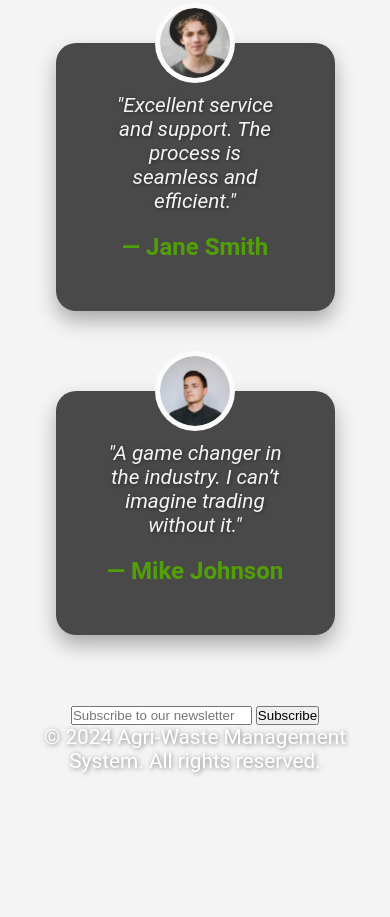
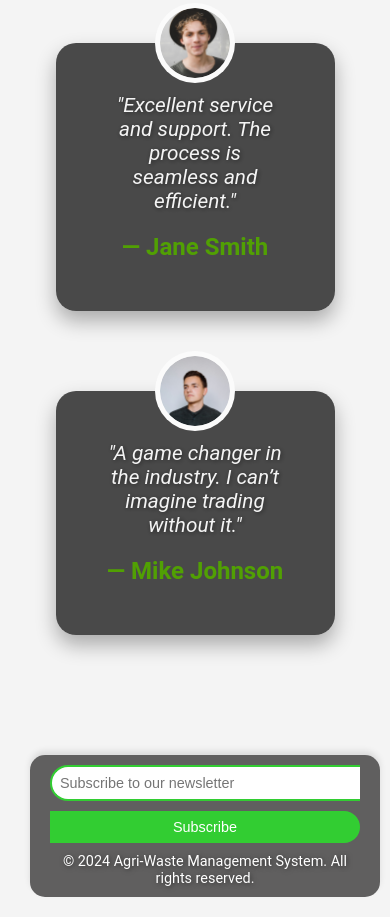
Before and after one commit to Deva3d/AgriWaste, a plain HTML site: page index.html in a window 390 px wide. Shown: the part 1130-2047 px from the top of the page. Before the commit the page ends 1963 px from the top, so only its background shows below. Drawn offline with Linux system fonts and the light colour scheme.

Commit message:
Update styles.css

```diff
--- a/styles.css
+++ b/styles.css
@@ -10,6 +10,7 @@ body, html {
     font-family: 'Roboto', sans-serif;
     background-color: #f4f4f4;
     scrollbar-width: none;
+
 }
 
 /* Full Background Video */
@@ -271,3 +272,88 @@ nav .menu li a.menu-btn:hover {
         width: 90%;
     }
 }
+/* Footer Styles */
+footer {
+    display: flex;
+    flex-direction: column;
+    align-items: center;
+    padding: 10px 30px; /* Reduced padding for height */
+    background-color: rgba(34, 32, 32, 0.7);
+    box-shadow: 0 -4px 6px rgba(0, 0, 0, 0.1);
+    position: relative;
+    margin-top: 50px; /* Space to prevent overlap with content */
+    border-radius: 15px;
+    z-index: 1000;
+    backdrop-filter: blur(10px);
+    width: 100%; /* Full width */
+    max-width: 1000px; /* Match navbar width */
+    box-sizing: border-box; /* Include padding in width calculation */
+
+}
+
+.footer-content {
+    width: 100%;
+    max-width: 1000px; /* Match navbar width */
+    display: flex;
+    justify-content: center;
+    margin-bottom: 10px;
+}
+
+.footer-form {
+    display: flex;
+    gap: 0; /* Remove gap to align input and button properly */
+    width: 100%;
+    max-width: 600px; /* Constrain form width */
+}
+
+.footer-input {
+    flex: 1;
+    padding: 8px;
+    border: 2px solid #32cd32; /* Green border */
+    border-radius: 20px 0 0 20px; /* Rounded corners on the left */
+    font-size: 0.9rem; /* Adjust font size */
+    color: #333;
+    border-right: none; /* Remove border between input and button */
+}
+
+.footer-submit {
+    padding: 8px 20px;
+    border: none;
+    border-radius: 0 20px 20px 0; /* Rounded corners on the right */
+    background-color: #32cd32; /* Green background */
+    color: white;
+    font-size: 0.9rem; /* Adjust font size */
+    cursor: pointer;
+    transition: background-color 0.3s ease-in-out, transform 0.3s ease-in-out;
+}
+
+.footer-submit:hover {
+    background-color: #28a745; /* Darker green background on hover */
+    transform: translateY(-2px); /* Move up on hover */
+}
+
+.footer-bottom {
+    width: 100%;
+    max-width: 1000px; /* Match navbar width */
+    text-align: center;
+}
+
+.footer-bottom p {
+    font-size: 0.9rem;
+    color: white;
+    margin: 0;
+}
+
+/* Responsive Adjustments */
+@media (max-width: 768px) {
+    footer {
+        left: 10px;
+        right: 10px;
+        padding: 10px 20px;
+    }
+
+    .footer-form {
+        flex-direction: column;
+        gap: 10px;
+    }
+}
```
